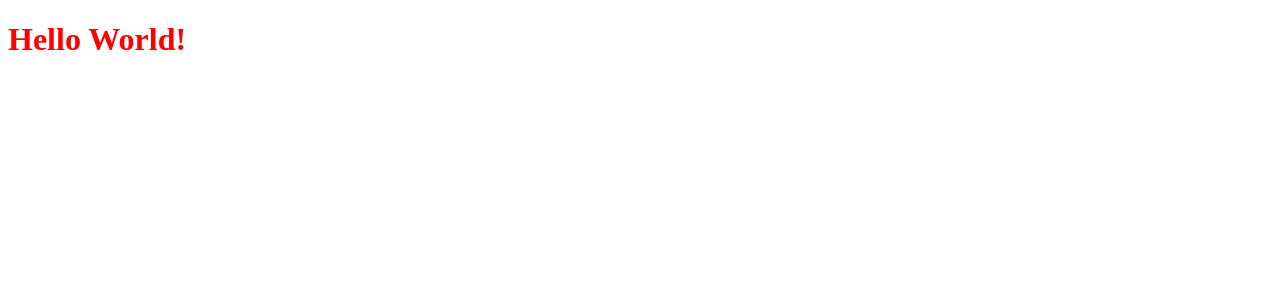
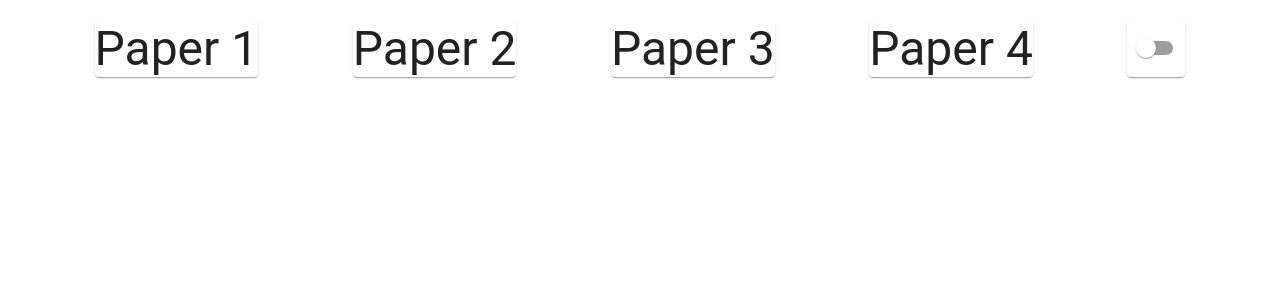
Before and after one commit to ivansychev/guessing-game, a React app: page / in a window 1280 px wide. Shown: the top 300 px of the page. Built offline with nearby package versions, Linux system fonts and the light colour scheme; the HTML template or start-up script is replaced by a standard one.

Commit message:
added theming

```diff
--- a/src/App.tsx
+++ b/src/App.tsx
@@ -1,17 +1,21 @@
-import { ThemeProvider } from "styled-components";
-import { StyledGreeting } from "./Hello.styled";
-import { light, dark } from "./Theme.styled";
-import { useState } from "react";
+import { CssBaseline, Switch, Typography } from "@mui/material";
+import { ThemeProvider } from "@mui/material/styles";
+import { lightTheme, darkTheme } from "./Theme.styled";
+import { useCallback, useState } from "react";
+import { Header } from "./header/Header";
 
 
 const App = (): JSX.Element => {
-    const [currentTheme, setCurrentTheme] = useState(light)
+    const [currentTheme, setCurrentTheme] = useState(lightTheme)
+
+    const handleChange = useCallback(() => {
+        setCurrentTheme(curr => curr === lightTheme ? darkTheme : lightTheme)
+    },[])
 
     return (
         <ThemeProvider theme={currentTheme}>
-            <StyledGreeting>
-                Hello World!
-            </StyledGreeting>
+            <CssBaseline/>
+            <Header handleThemeChange={handleChange}/>
         </ThemeProvider>
     )
 }
--- a/src/Hello.styled.ts
+++ /dev/null
@@ -1,5 +0,0 @@
-import styled from "styled-components";
-
-export const StyledGreeting = styled.h1(({ theme }) => ({
-    color: theme.colors.text
-}));
--- a/src/Theme.styled.ts
+++ b/src/Theme.styled.ts
@@ -1,13 +1,13 @@
-export const light = {
-    name: "light-theme",
-    colors: {
-        text: "red"
-    },
-};
+import { createTheme } from "@mui/material";
 
-export const dark = {
-    name: "dark-theme",
-    colors: {
-        text: "green"
-    },
-};
+export const darkTheme = createTheme({
+    palette: {
+        mode: "dark"
+    }
+});
+
+export const lightTheme = createTheme({
+    palette: {
+        mode: "light"
+    }
+});
--- /dev/null
+++ b/src/header/Header.styled.ts
@@ -0,0 +1,6 @@
+import styled from "styled-components";
+
+export const HeaderStyled = styled.h1(() => ({
+    display: "flex",
+    justifyContent: "space-evenly"
+}));
--- /dev/null
+++ b/src/header/Header.tsx
@@ -0,0 +1,25 @@
+import { HeaderStyled } from "./Header.styled";
+import { Paper, Switch, Typography } from "@mui/material";
+import { ChangeEvent, FC } from "react";
+
+export const Header: FC<{
+    handleThemeChange: (event: ChangeEvent<HTMLInputElement>, checked: boolean) => void
+}> = ({ handleThemeChange }) => (
+    <HeaderStyled>
+        <Paper>
+            <Typography variant="h3">Paper 1</Typography>
+        </Paper>
+        <Paper>
+            <Typography variant="h3">Paper 2</Typography>
+        </Paper>
+        <Paper>
+            <Typography variant="h3">Paper 3</Typography>
+        </Paper>
+        <Paper>
+            <Typography variant="h3">Paper 4</Typography>
+        </Paper>
+        <Paper>
+            <Switch onChange={handleThemeChange} />
+        </Paper>
+    </HeaderStyled>
+)
```
Also changed, not shown: package.json (+7 -0 lines), 2 other files (tests, documents, lock files or other folders).
